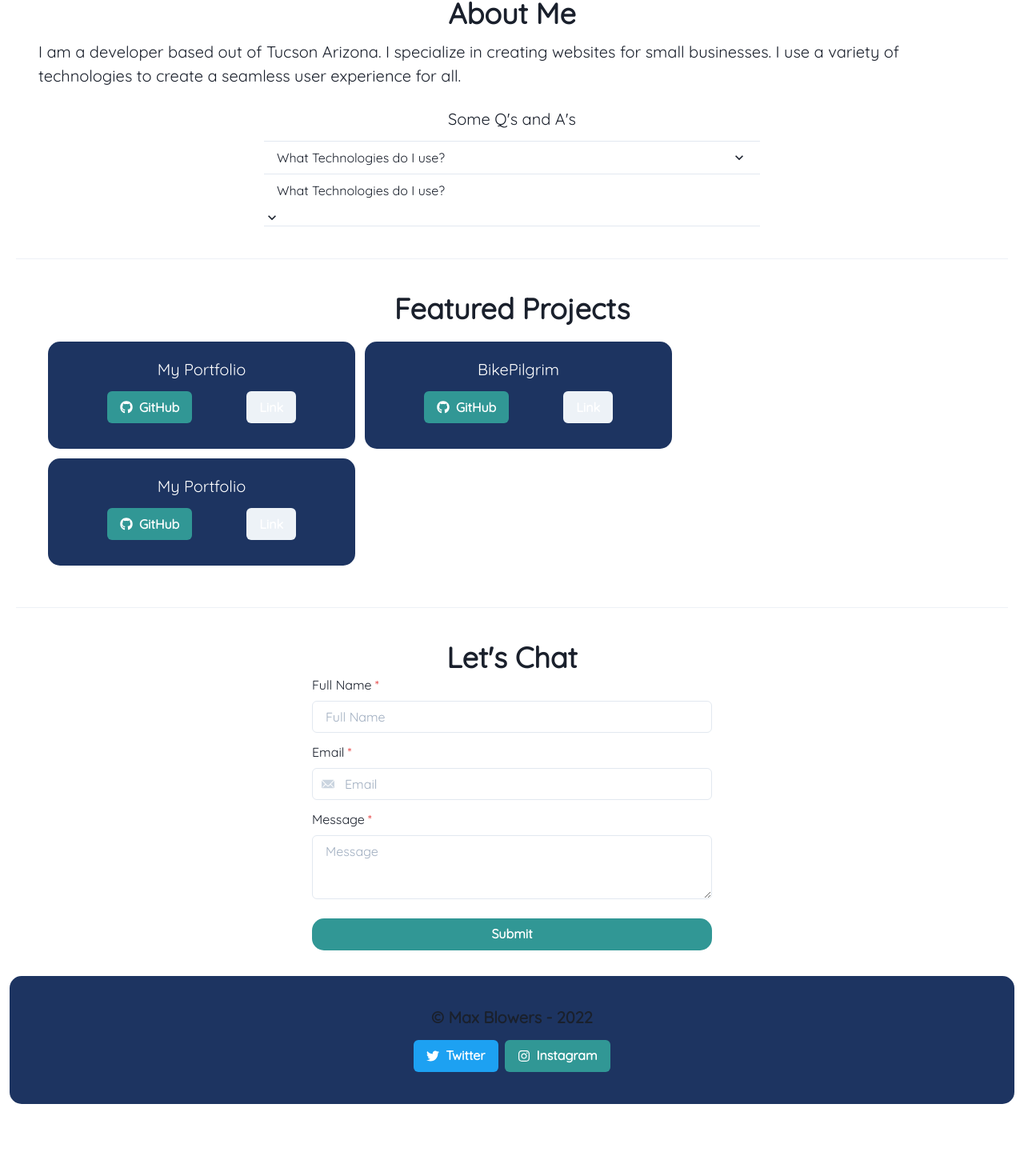
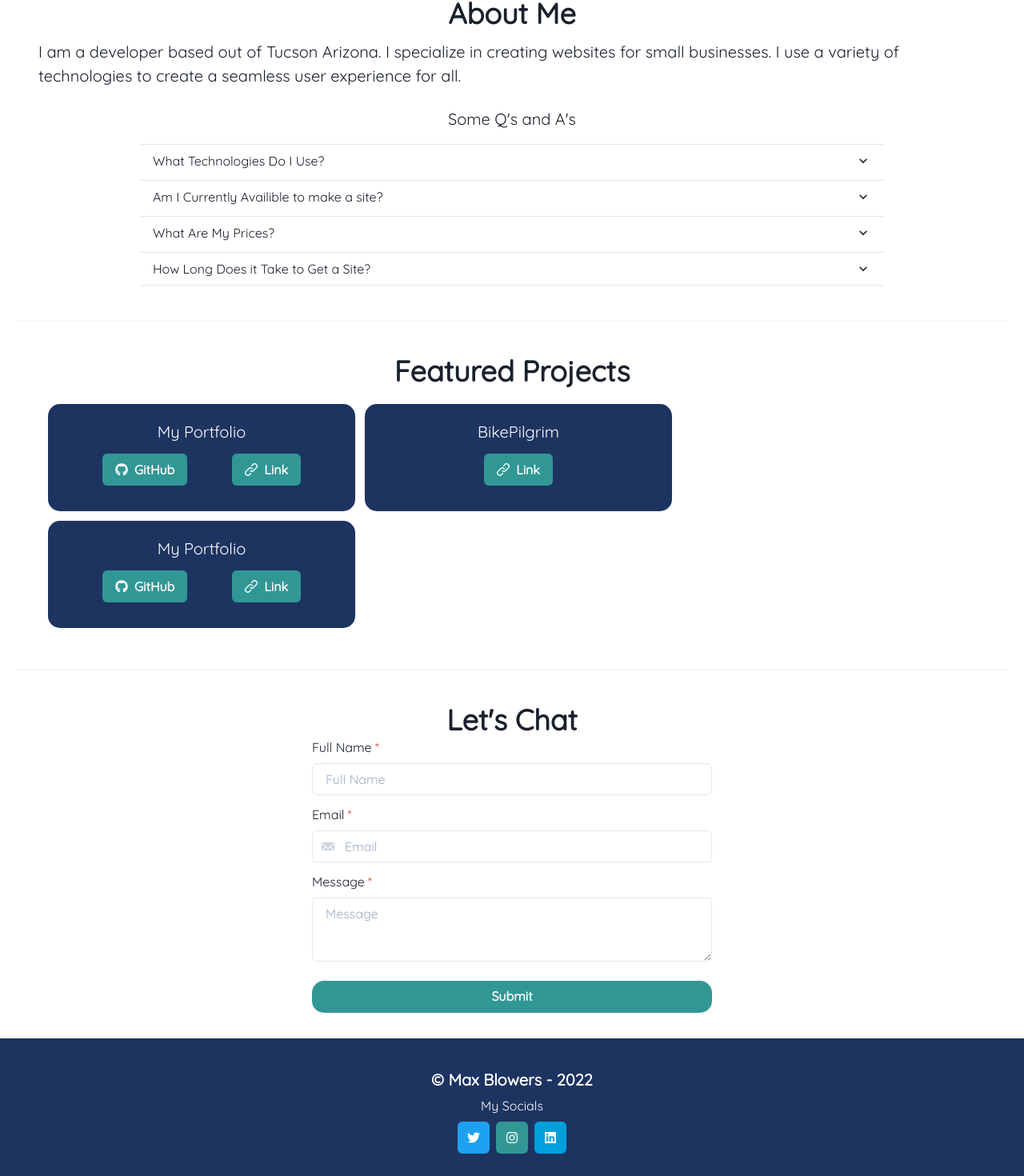
Before and after one commit to BlowersMax/blowersmax, a React (Create React App) app: page / in a window 1280 px wide. Shown: the part 677-2147 px from the top of the page at 80% size. Before the commit the page ends 2057 px from the top, so only its background shows below. Built offline with nearby package versions, Linux system fonts and the light colour scheme.

Commit message:
work work

```diff
--- a/src/components/about/about.js
+++ b/src/components/about/about.js
@@ -9,6 +9,7 @@ import {
   AccordionIcon,
   AccordionPanel,
   Center,
+  Link,
 } from '@chakra-ui/react';
 
 function About() {
@@ -23,12 +24,12 @@ function About() {
       <Text fontSize="xl" mx={7} my={3}>
         Some Q's and A's
       </Text>
-      <Accordion allowToggle width="50%">
-        <AccordionItem>
+      <Accordion allowToggle width={{md: '75%'}} mx={5}>
+        <AccordionItem my={1}>
           <h2>
             <AccordionButton>
               <Box flex="1" textAlign="left">
-                What Technologies do I use?
+                What Technologies Do I Use?
               </Box>
               <AccordionIcon />
             </AccordionButton>
@@ -38,15 +39,53 @@ function About() {
             create websites!
           </AccordionPanel>
         </AccordionItem>
-        <AccordionItem>
+        <AccordionItem my={1}>
           <h2>
             <AccordionButton>
               <Box flex="1" textAlign="left">
-                What Technologies do I use?
+                Am I Currently Availible to make a site?
               </Box>
+              <AccordionIcon />
             </AccordionButton>
-            <AccordionIcon />
           </h2>
+          <AccordionPanel>
+            Yes! Shoot me a message at my{' '}
+            <Link href="#contact" color="teal">
+              contact page
+            </Link>
+          </AccordionPanel>
+        </AccordionItem>
+        <AccordionItem my={1}>
+          <h2>
+            <AccordionButton>
+              <Box flex="1" textAlign="left">
+                What Are My Prices?
+              </Box>
+              <AccordionIcon />
+            </AccordionButton>
+          </h2>
+          <AccordionPanel>
+            There is no straight forward answer to that question, it's different
+            for every site. To get a quote head to my{' '}
+            <Link href="#contact" color="teal">
+              contact page
+            </Link>
+          </AccordionPanel>
+        </AccordionItem>
+        <AccordionItem my={1}>
+          <h2>
+            <AccordionButton>
+              <Box flex="1" textAlign="left">
+                How Long Does it Take to Get a Site?
+              </Box>
+              <AccordionIcon />
+            </AccordionButton>
+          </h2>
+          <AccordionPanel>
+            Depending on the complexity of the site it can take anywhere between
+            3 days and 3 weeks. The time depends on the overall complexity of
+            the site.
+          </AccordionPanel>
         </AccordionItem>
       </Accordion>
     </Flex>
--- a/src/components/contact/contact.js
+++ b/src/components/contact/contact.js
@@ -1,31 +1,60 @@
-import { EmailIcon } from "@chakra-ui/icons";
-import { Box, Button, Flex, FormControl, FormLabel, Heading, Input, InputGroup, InputLeftElement, Textarea } from "@chakra-ui/react";
+import { EmailIcon } from '@chakra-ui/icons';
+import {
+  Box,
+  Button,
+  Flex,
+  FormControl,
+  FormLabel,
+  Heading,
+  Input,
+  InputGroup,
+  InputLeftElement,
+  Textarea,
+  useToast,
+} from '@chakra-ui/react';
 
 function Contact() {
+  const toast = useToast();
   return (
-        <Flex align='center' justify='center' direction='column'>
+    <Flex align="center" justify="center" direction="column">
       <Heading>Let's Chat</Heading>
       <Box w={[300, 400, 500]}>
-                <FormControl isRequired='true'>
+        <FormControl isRequired="true">
           <FormLabel htmlFor="name">Full Name</FormLabel>
           <Input placeholder="Full Name" />
         </FormControl>
-                <FormControl my='3' isRequired='true'>
+        <FormControl my="3" isRequired="true">
           <FormLabel htmlFor="name">Email</FormLabel>
           <InputGroup>
             <InputLeftElement
-                            pointerEvents='none'
-                            children={<EmailIcon color='gray.300' />}
+              pointerEvents="none"
+              children={<EmailIcon color="gray.300" />}
             />
-                        <Input type='email' placeholder='Email' />
+            <Input type="email" placeholder="Email" />
           </InputGroup>
-
         </FormControl>
-                <FormControl my='3' isRequired='true'>
+        <FormControl my="3" isRequired="true">
           <FormLabel htmlFor="name">Message</FormLabel>
           <Textarea placeholder="Message" />
         </FormControl>
-                <Button minW='100%' my='3' colorScheme='teal' borderRadius={15}>Submit</Button>
+        <Button
+          minW="100%"
+          my="3"
+          colorScheme="teal"
+          borderRadius={15}
+          onClick={() => {
+            toast({
+              title: 'Oh No...',
+              description:
+                "It appears this feature isn't ready yet! Check back soon.",
+              status: 'warning',
+              duration: '3000',
+              isCloseable: 'true',
+            });
+          }}
+        >
+          Submit
+        </Button>
       </Box>
     </Flex>
   );
--- a/src/components/navigation/footer.js
+++ b/src/components/navigation/footer.js
@@ -1,12 +1,11 @@
 import {
-  Button,
   ButtonGroup,
   Flex,
   Heading,
-  Spacer,
+  IconButton,
   Text,
 } from '@chakra-ui/react';
-import { FaInstagram, FaTwitter } from 'react-icons/fa';
+import { FaInstagram, FaLinkedin, FaTwitter } from 'react-icons/fa';
 
 function Footer() {
   function twtr() {
@@ -21,6 +20,12 @@ function Footer() {
       win.focus();
     }
   }
+  function linkd() {
+    const win = window.open('https://linkedin.com/in/blowersmax', '_blank');
+    if (win != null) {
+      win.focus();
+    }
+  }
   return (
     <Flex
       minWidth="max-content"
@@ -28,28 +33,34 @@ function Footer() {
       justify="center"
       alignItems="center"
       gap="2"
-      mx="3"
       p="10"
       bg="brand.100"
-      borderRadius={15}
+      color="white"
     >
       <Heading size="md">&copy; Max Blowers - 2022</Heading>
-      <Spacer />
+      <Text>My Socials</Text>
       <ButtonGroup>
-        <Button
+        <IconButton
+          icon={<FaTwitter />}
+          onClick={() => {
+            twtr();
+          }}
           colorScheme="twitter"
-          onClick={() => {twtr();}}
-          leftIcon={<FaTwitter />}
-        >
-          Twitter
-        </Button>
-        <Button
+        />
+        <IconButton
+          icon={<FaInstagram />}
+          onClick={() => {
+            insta();
+          }}
           colorScheme="teal"
-          onClick={() => insta()}
-          leftIcon={<FaInstagram />}
-        >
-          Instagram
-        </Button>
+        />
+        <IconButton
+          icon={<FaLinkedin />}
+          onClick={() => {
+            linkd();
+          }}
+          colorScheme="linkedin"
+        />
       </ButtonGroup>
     </Flex>
   );
--- a/src/components/navigation/header.js
+++ b/src/components/navigation/header.js
@@ -5,11 +5,12 @@ const {
   Heading,
   Button,
   ButtonGroup,
-  Spacer,
   Box,
+  useToast,
 } = require('@chakra-ui/react');
 
 function Header() {
+  const toast = useToast();
   return (
     <Flex
       minWidth="max-content"
@@ -41,7 +42,20 @@ function Header() {
         >
           Contact
         </Button>
-        <Button colorScheme="teal" variant="ghost">
+        <Button
+          colorScheme="teal"
+          variant="ghost"
+          onClick={() => {
+            toast({
+              title: 'Oh Dear...',
+              description:
+                "It appears this page isn't ready yet! Check back soon.",
+              status: 'warning',
+              duration: '3000',
+              isCloseable: 'true',
+            });
+          }}
+        >
           Blog
         </Button>
         <ColorModeSwitcher />
--- a/src/components/projects/projects.js
+++ b/src/components/projects/projects.js
@@ -1,14 +1,15 @@
-import {
-  Box,
-  Button,
-  Center,
-  Flex,
-  Heading,
-  Text,
-} from '@chakra-ui/react';
+import { LinkIcon } from '@chakra-ui/icons';
+import { Box, Button, Center, Flex, Heading, Text } from '@chakra-ui/react';
 import { FaGithub } from 'react-icons/fa';
 
 function FeaturedProjects() {
+  function handleurl(url) {
+    const win = window.open(url, '_blank');
+    if (win != null) {
+      win.focus();
+    }
+  }
+
   return (
     <Flex
       direction="column"
@@ -18,7 +19,7 @@ function FeaturedProjects() {
       gap={2}
     >
       <Heading as="h2">Featured Projects</Heading>
-      <Flex direction="row" my={3} gap="3" wrap='wrap' mx={10}>
+      <Flex direction="row" my={3} gap="3" wrap="wrap" mx={10}>
         <Box
           bg="brand.100"
           minW="sm"
@@ -32,10 +33,12 @@ function FeaturedProjects() {
           </Center>
           <Text></Text>
           <Flex justify="space-around" my={3}>
-            <Button colorScheme='teal' leftIcon={<FaGithub />}>
+            <Button colorScheme="teal" leftIcon={<FaGithub />}>
               GitHub
             </Button>
-            <Button>Link</Button>
+            <Button colorScheme="teal" leftIcon={<LinkIcon />}>
+              Link
+            </Button>
           </Flex>
         </Box>
         <Box
@@ -51,10 +54,9 @@ function FeaturedProjects() {
           </Center>
           <Text></Text>
           <Flex justify="space-around" my={3}>
-            <Button colorScheme='teal' leftIcon={<FaGithub />}>
-              GitHub
+            <Button onClick={() => {handleurl('https://bikepilgrim.webflow.io')}} colorScheme="teal" leftIcon={<LinkIcon />}>
+              Link
             </Button>
-            <Button>Link</Button>
           </Flex>
         </Box>
         <Box
@@ -69,10 +71,12 @@ function FeaturedProjects() {
             <Text fontSize="xl">My Portfolio</Text>
           </Center>
           <Flex justify="space-around" my={3}>
-            <Button colorScheme='teal' leftIcon={<FaGithub />}>
+            <Button colorScheme="teal" leftIcon={<FaGithub />}>
               GitHub
             </Button>
-            <Button>Link</Button>
+            <Button colorScheme="teal" leftIcon={<LinkIcon />}>
+              Link
+            </Button>
           </Flex>
         </Box>
       </Flex>
```
Lines whose indentation alone changed are shown as unchanged.
